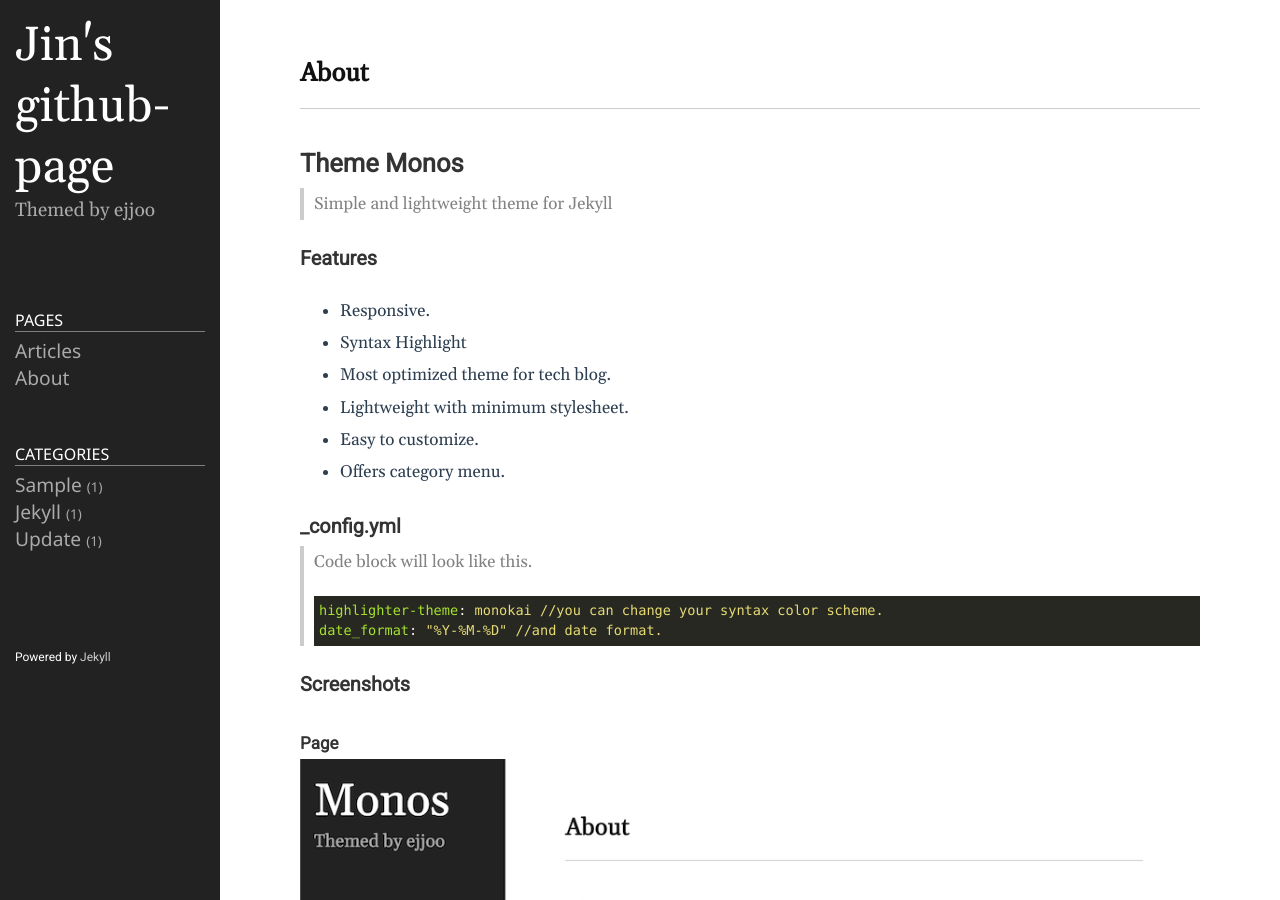
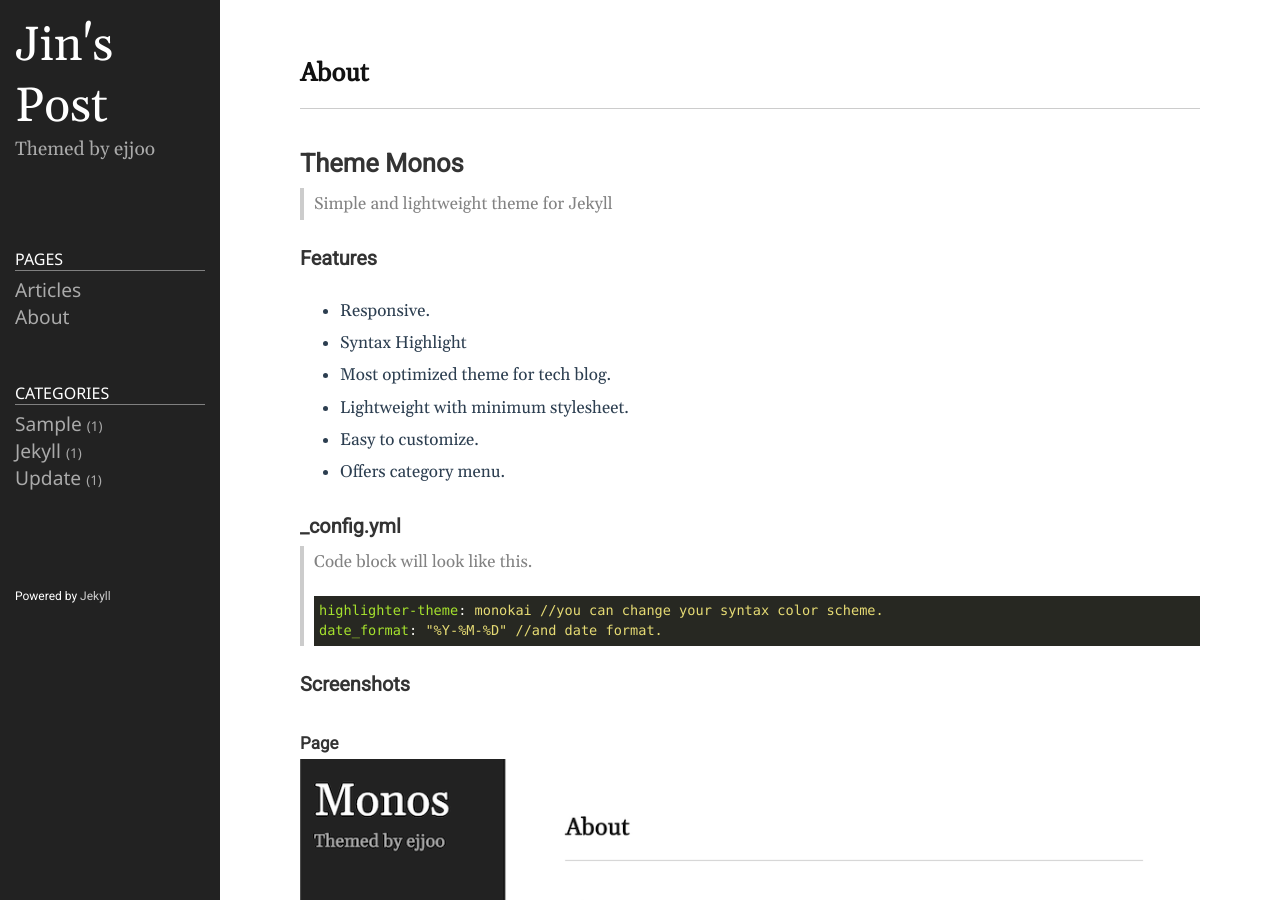
Before and after one commit to uaauaguga/uaauaguga.github.io, a Jekyll site: the page built from README.md, in a window 1280 px wide and 900 px high. Built offline with Jekyll 4.4.1, drawn with Linux system fonts in a browser that asks for light colours.

Commit message:
Modify config

```diff
--- a/_config.yml
+++ b/_config.yml
@@ -18,7 +18,7 @@
 # You can create any custom variable you would like, and they will be accessible
 # in the templates via {{ site.myvariable }}.
 
-title: Jin's github-page
+title: Jin's Post
 email: jinyf1998@163.com
 description: >- # this means to ignore newlines until "baseurl:"
   Themed by ejjoo
```
